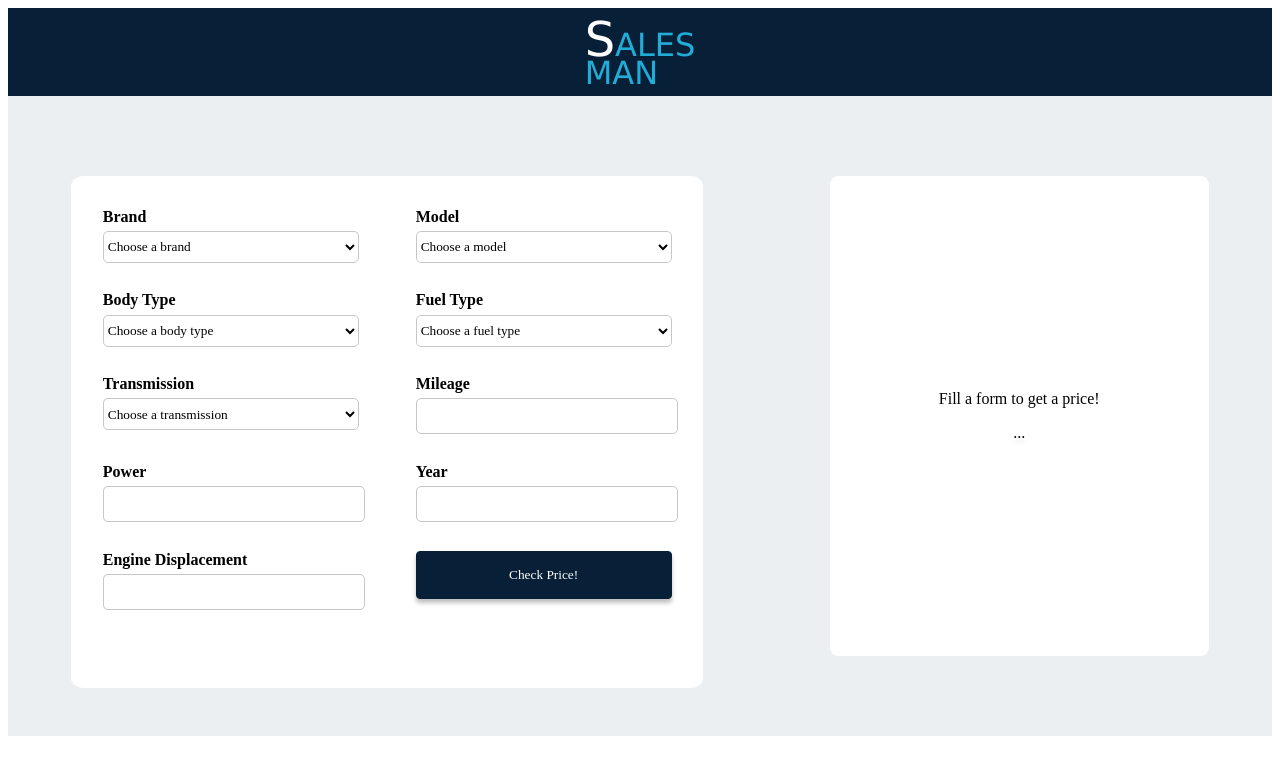
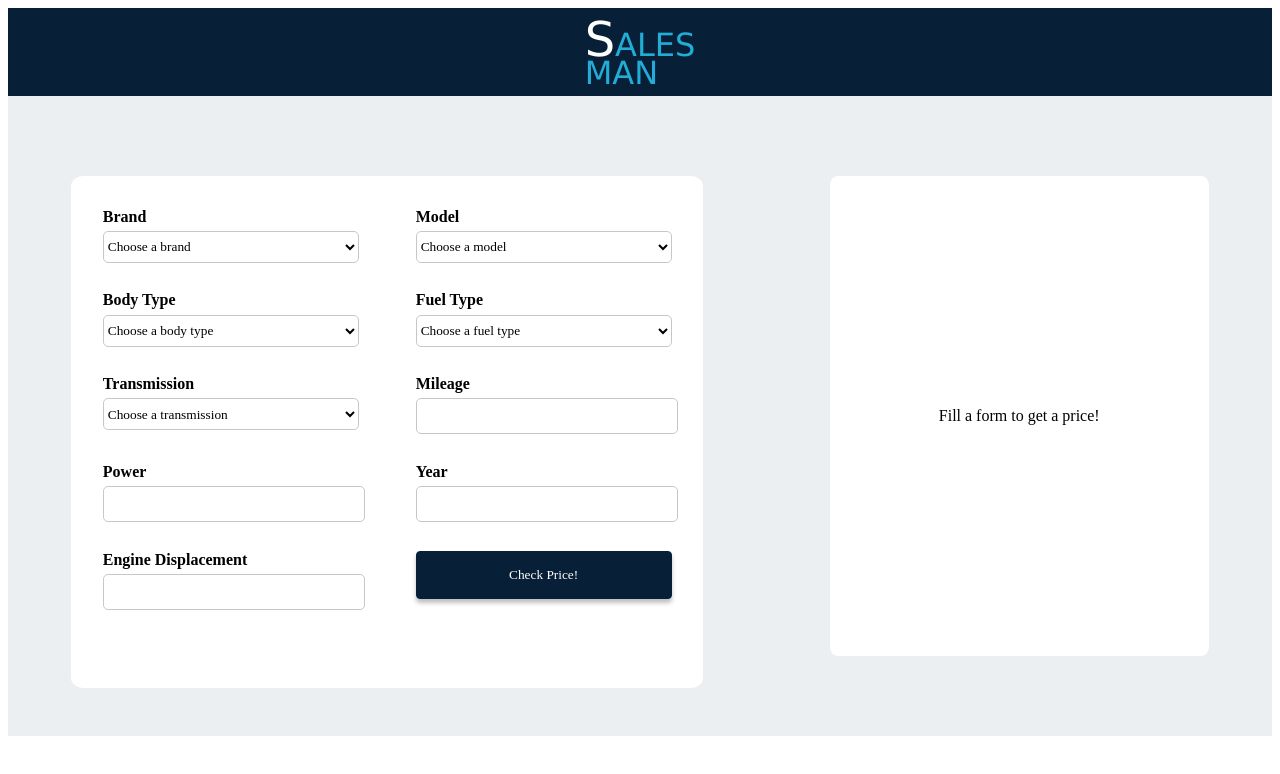
Before and after one commit to Salesman-ai/frontend-module, a React (Create React App) app: page / in a window 1280 px wide. Shown: the top 774 px of the page. Built offline with nearby package versions, Linux system fonts and the light colour scheme; a web font is replaced by a local one.

Commit message:
Add result display

```diff
--- a/src/components/Form.js
+++ b/src/components/Form.js
@@ -11,7 +11,7 @@ import { useState } from "react";
 import axios from 'axios';
 
 
-const Form = () => {
+const Form = (props) => {
   const [brand, setBrand] = useState("");
   const [model, setModel] = useState("");
   const [bodyType, setBodyType] = useState("");
@@ -71,7 +71,7 @@ const Form = () => {
   async function sendRequest(car) {
     axios
       .post("http://192.168.58.4:8080/api/get-price", car)
-      .then((response) => console.log(response))
+      .then((response) => props.result(response))
       .catch((error) => console.log(error));
   }
   return (
--- a/src/components/Main.js
+++ b/src/components/Main.js
@@ -1,11 +1,16 @@
 import Form from './Form'
 import Result from './Result'
+import {useState} from 'react'
 const Main = () =>{
+    const [result,setResult]=useState();
+    const getResult = (data) =>{
+        setResult(data);
+    }
 return (
 <div className='row'>
-<Form/>
+<Form result={getResult}/>
 <div className="right">
-         <Result/>
+         <Result result={result}/>
 </div>
 </div>
 )}
--- a/src/components/result.js
+++ b/src/components/result.js
@@ -1,7 +1,7 @@
-const Result = () =>{
+const Result = (props) =>{
     return <div className="center">
         <p>Fill a form to get a price!</p>
-        <p className="price">...</p>
+        <p className="price">{props.price}</p>
         </div>
 }
 export default Result
```
